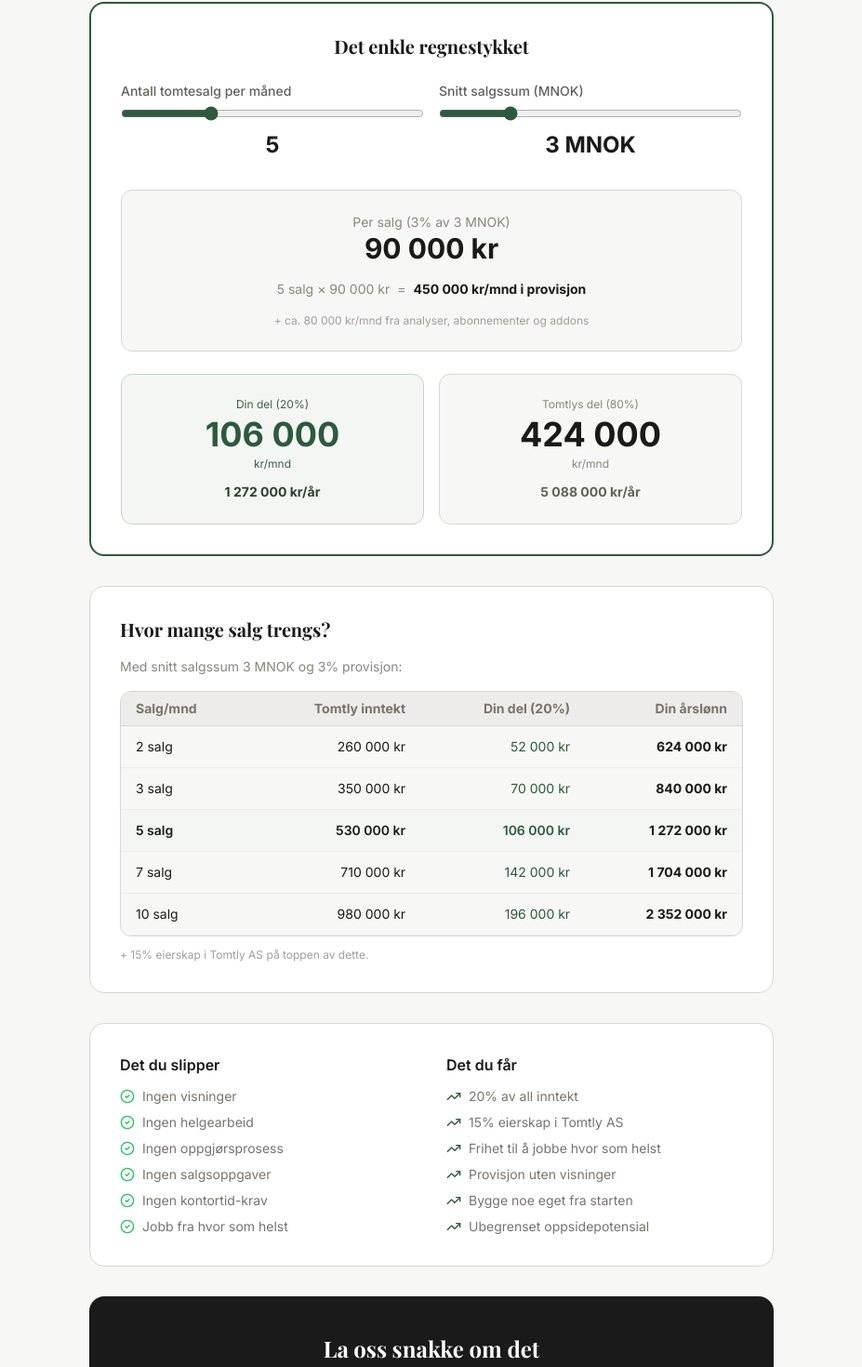
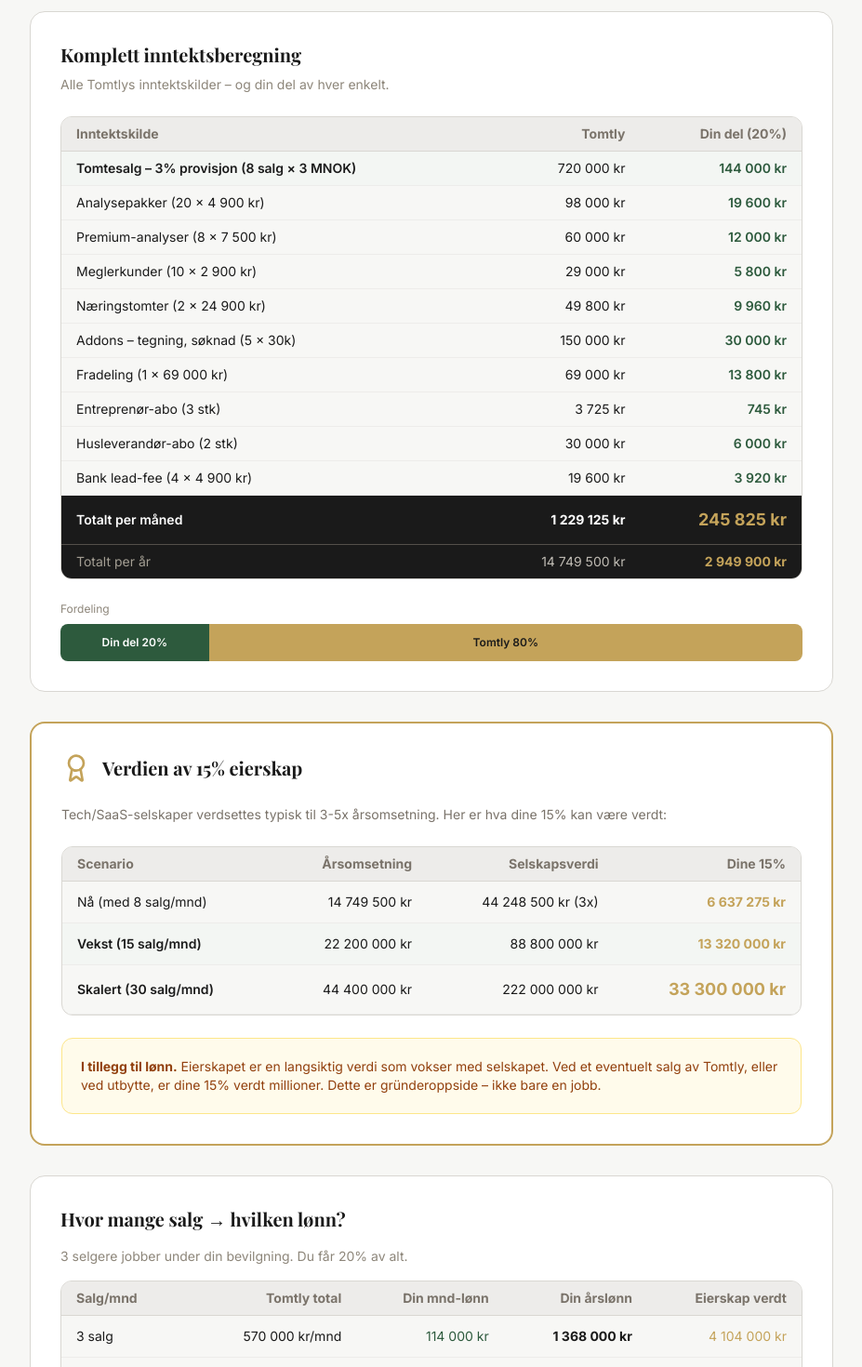
Before and after one commit to NOPSAS/tomtly, a Next.js app: page /megler-partner-Frederik in a window 1280 px wide. Shown: the part 1141-2611 px from the top of the page at 93% size, without its empty margins (176-1103 px from the left). Built offline with nearby package versions, Linux system fonts and the light colour scheme; no server answers; a web font is replaced by a local one.

Commit message:
Frederik pitch: complete revenue breakdown, ownership value growth, salary table

```diff
--- a/src/app/megler-partner-Frederik/page.tsx
+++ b/src/app/megler-partner-Frederik/page.tsx
@@ -1,27 +1,79 @@
 'use client'
 
 import { useState } from 'react'
-import { CheckCircle2, TrendingUp, Award, MapPin } from 'lucide-react'
+import { CheckCircle2, TrendingUp, Award } from 'lucide-react'
 
 export default function FrederikPage() {
-  const [salg, setSalg] = useState(5)
+  const [salg, setSalg] = useState(8) // 3 selgere × snitt
   const [snittpris, setSnittpris] = useState(3)
 
   const fmt = (n: number) => n.toLocaleString('nb-NO')
 
-  // 3% provisjon per salg
-  const provisjonPerSalg = snittpris * 1000000 * 0.03
-  const totalProvisjon = salg * provisjonPerSalg
+  // === INNTEKTER ===
+  // Provisjon (3% av salg)
+  const provPerSalg = snittpris * 1000000 * 0.03
+  const provTotal = salg * provPerSalg
 
-  // Fast inntekt Tomtly (analyser, abo, etc) – estimert
-  const fastInntekt = 80000
+  // Analyse fastpris (kunder som ikke velger 3%-modellen)
+  const analyserFast = 20
+  const inntektAnalyse = analyserFast * 4900
+  const premiumFast = 8
+  const inntektPremium = premiumFast * 7500
 
-  // Total Tomtly inntekt
-  const tomtlyTotal = totalProvisjon + fastInntekt
+  // Meglerkunder
+  const meglerKunder = 10
+  const inntektMegler = meglerKunder * 2900
 
-  // Frederiks 20%
-  const frederikMnd = Math.round(tomtlyTotal * 0.20)
+  // Næring
+  const naering = 2
+  const inntektNaering = naering * 24900
+
+  // Addons (tegning, søknad)
+  const addons = 5
+  const inntektAddons = addons * 30000
+
+  // Entreprenør-abo
+  const entAbo = 3
+  const inntektEnt = Math.round(entAbo * 14900 / 12)
+
+  // Husleverandør-abo
+  const husAbo = 2
+  const inntektHus = husAbo * 15000
+
+  // Bank lead-fee
+  const bankLeads = 4
+  const inntektBank = bankLeads * 4900
+
+  // Fradeling
+  const fradelinger = 1
+  const inntektFradeling = fradelinger * 69000
+
+  const totalMnd = provTotal + inntektAnalyse + inntektPremium + inntektMegler + inntektNaering + inntektAddons + inntektEnt + inntektHus + inntektBank + inntektFradeling
+
+  // Frederiks del
+  const frederikMnd = Math.round(totalMnd * 0.20)
   const frederikAar = frederikMnd * 12
+  const tomtlyMnd = totalMnd - frederikMnd
+
+  // Selskapsverdier (multiplier på årsomsetning)
+  const aarsomsetning = totalMnd * 12
+  const verdi3x = aarsomsetning * 3
+  const verdi5x = aarsomsetning * 5
+  const frederikEierVerdi3x = Math.round(verdi3x * 0.15)
+  const frederikEierVerdi5x = Math.round(verdi5x * 0.15)
+
+  const inntektsposter = [
+    { kilde: `Tomtesalg – 3% provisjon (${salg} salg × ${snittpris} MNOK)`, belop: provTotal, highlight: true },
+    { kilde: `Analysepakker (${analyserFast} × 4 900 kr)`, belop: inntektAnalyse },
+    { kilde: `Premium-analyser (${premiumFast} × 7 500 kr)`, belop: inntektPremium },
+    { kilde: `Meglerkunder (${meglerKunder} × 2 900 kr)`, belop: inntektMegler },
+    { kilde: `Næringstomter (${naering} × 24 900 kr)`, belop: inntektNaering },
+    { kilde: `Addons – tegning, søknad (${addons} × 30k)`, belop: inntektAddons },
+    { kilde: `Fradeling (${fradelinger} × 69 000 kr)`, belop: inntektFradeling },
+    { kilde: `Entreprenør-abo (${entAbo} stk)`, belop: inntektEnt },
+    { kilde: `Husleverandør-abo (${husAbo} stk)`, belop: inntektHus },
+    { kilde: `Bank lead-fee (${bankLeads} × 4 900 kr)`, belop: inntektBank },
+  ]
 
   return (
     <div className="min-h-screen bg-brand-50">
@@ -34,18 +86,16 @@
             Frederik – bli med og selg tomter med Tomtly
           </h1>
           <p className="text-lg text-brand-400 max-w-xl mx-auto">
-            Vi har plattformen, analysene og kundene. Vi trenger deg som megler. Med deg på laget selger vi tomter – og begge tjener godt.
+            Vi er 3 som selger tomter under din bevilgning. Du får 20% av alt vi tjener – og 15% eierskap i selskapet.
           </p>
         </div>
       </div>
 
-      <div className="max-w-3xl mx-auto px-4 -mt-8">
+      <div className="max-w-4xl mx-auto px-4 -mt-8">
 
-        {/* Tilbudet – enkelt */}
+        {/* Tilbudet */}
         <div className="bg-white rounded-2xl border border-brand-200 p-8 shadow-sm mb-8">
-          <h2 className="font-display text-2xl font-bold text-tomtly-dark mb-8 text-center">Tilbudet</h2>
-
-          <div className="grid grid-cols-2 gap-6 mb-8">
+          <div className="grid grid-cols-2 gap-6 mb-6">
             <div className="bg-tomtly-dark rounded-xl p-8 text-center">
               <p className="text-5xl font-bold text-white mb-2">20%</p>
               <p className="text-brand-400">av all Tomtly-inntekt</p>
@@ -55,126 +105,193 @@
               <p className="text-brand-400">eierskap i Tomtly AS</p>
             </div>
           </div>
-
           <ul className="space-y-2 text-sm text-brand-700">
-            <li className="flex items-start gap-2"><CheckCircle2 className="w-4 h-4 text-tomtly-accent mt-0.5 flex-shrink-0" />Du får 20% av alt Tomtly tjener – provisjon fra salg, analyser, abonnementer, alt</li>
-            <li className="flex items-start gap-2"><CheckCircle2 className="w-4 h-4 text-tomtly-accent mt-0.5 flex-shrink-0" />Du får 15% eierskap i selskapet – din andel vokser med Tomtly</li>
+            <li className="flex items-start gap-2"><CheckCircle2 className="w-4 h-4 text-tomtly-accent mt-0.5 flex-shrink-0" />Vi er 3 selgere som jobber under din meglerbevilgning</li>
+            <li className="flex items-start gap-2"><CheckCircle2 className="w-4 h-4 text-tomtly-accent mt-0.5 flex-shrink-0" />Du får 20% av ALL inntekt – provisjon, analyser, abonnementer, alt</li>
             <li className="flex items-start gap-2"><CheckCircle2 className="w-4 h-4 text-tomtly-accent mt-0.5 flex-shrink-0" />Jobb fra hvor som helst – kontor, hjemme, hytta</li>
-            <li className="flex items-start gap-2"><CheckCircle2 className="w-4 h-4 text-tomtly-accent mt-0.5 flex-shrink-0" />Ingen grunnlønn i starten – vi bygger dette sammen</li>
+            <li className="flex items-start gap-2"><CheckCircle2 className="w-4 h-4 text-tomtly-accent mt-0.5 flex-shrink-0" />Oppgjør gjøres av Propr – du slipper oppgjørsprosessen</li>
           </ul>
         </div>
 
-        {/* Hva vi gjør – enkelt */}
-        <div className="bg-white rounded-2xl border border-brand-200 p-8 mb-8">
-          <h2 className="font-display text-xl font-bold text-tomtly-dark mb-4">Hva Tomtly gjør</h2>
-          <p className="text-sm text-brand-600 mb-6">
-            Tomtly finner tomter, lager profesjonelle mulighetsstudier, og presenterer dem for kjøpere. Med en megler på laget kan vi selge tomtene og ta 3% provisjon. Oppgjøret gjøres av Propr.
-          </p>
-
-          <div className="bg-brand-50 rounded-xl p-5 border border-brand-200">
-            <p className="text-sm text-brand-700"><strong>Tomtly gjør:</strong> Finner tomter, lager analyse, markedsfører, kobler kjøper og selger</p>
-            <p className="text-sm text-brand-700 mt-1"><strong>Du gjør:</strong> Signerer som ansvarlig megler, håndterer kontrakt</p>
-            <p className="text-sm text-brand-700 mt-1"><strong>Propr gjør:</strong> Oppgjør (9 990 kr, betalt av selger)</p>
-          </div>
-        </div>
-
-        {/* DET ENKLE REGNESTYKKET */}
+        {/* Salg-slider */}
         <div className="bg-white rounded-2xl border-2 border-tomtly-accent p-8 mb-8">
-          <h2 className="font-display text-xl font-bold text-tomtly-dark mb-6 text-center">Det enkle regnestykket</h2>
-
-          {/* Input */}
-          <div className="grid grid-cols-2 gap-4 mb-8">
+          <h2 className="font-display text-xl font-bold text-tomtly-dark mb-6 text-center">Hva du tjener</h2>
+          <div className="grid grid-cols-2 gap-6 mb-6">
             <div>
-              <label className="block text-sm font-medium text-brand-700 mb-1">Antall tomtesalg per måned</label>
-              <input type="range" min={1} max={15} value={salg} onChange={(e) => setSalg(Number(e.target.value))} className="w-full accent-tomtly-accent" />
-              <p className="text-center text-2xl font-bold text-tomtly-dark mt-1">{salg}</p>
+              <label className="block text-sm font-medium text-brand-700 mb-1">Tomtesalg per måned (3 selgere totalt)</label>
+              <input type="range" min={2} max={20} value={salg} onChange={(e) => setSalg(Number(e.target.value))} className="w-full accent-tomtly-accent" />
+              <p className="text-center text-3xl font-bold text-tomtly-dark mt-1">{salg}</p>
             </div>
             <div>
               <label className="block text-sm font-medium text-brand-700 mb-1">Snitt salgssum (MNOK)</label>
               <input type="range" min={1} max={10} step={0.5} value={snittpris} onChange={(e) => setSnittpris(Number(e.target.value))} className="w-full accent-tomtly-accent" />
-              <p className="text-center text-2xl font-bold text-tomtly-dark mt-1">{snittpris} MNOK</p>
+              <p className="text-center text-3xl font-bold text-tomtly-dark mt-1">{snittpris} MNOK</p>
             </div>
           </div>
 
-          {/* Resultat – visuelt og enkelt */}
-          <div className="bg-brand-50 rounded-xl p-6 border border-brand-200 mb-6">
-            <div className="text-center mb-4">
-              <p className="text-sm text-brand-500">Per salg (3% av {snittpris} MNOK)</p>
-              <p className="text-3xl font-bold text-tomtly-dark">{fmt(provisjonPerSalg)} kr</p>
-            </div>
-            <div className="flex items-center justify-center gap-2 text-brand-500 text-sm mb-4">
-              <span>{salg} salg × {fmt(provisjonPerSalg)} kr</span>
-              <span>=</span>
-              <span className="font-bold text-tomtly-dark">{fmt(totalProvisjon)} kr/mnd i provisjon</span>
-            </div>
-            <div className="text-center text-xs text-brand-400">
-              + ca. {fmt(fastInntekt)} kr/mnd fra analyser, abonnementer og addons
-            </div>
-          </div>
-
-          {/* Fordeling */}
+          {/* Resultat */}
           <div className="grid grid-cols-2 gap-4">
             <div className="bg-forest-50 rounded-xl p-6 text-center border border-forest-200">
-              <p className="text-xs text-forest-600 mb-1">Din del (20%)</p>
+              <p className="text-xs text-forest-600 mb-1">Din månedslønn</p>
               <p className="text-4xl font-bold text-tomtly-accent">{fmt(frederikMnd)}</p>
-              <p className="text-xs text-forest-600 mt-1">kr/mnd</p>
-              <p className="text-sm font-bold text-forest-800 mt-3">{fmt(frederikAar)} kr/år</p>
+              <p className="text-sm text-forest-700 mt-1">kr/mnd</p>
             </div>
-            <div className="bg-brand-50 rounded-xl p-6 text-center border border-brand-200">
-              <p className="text-xs text-brand-500 mb-1">Tomtlys del (80%)</p>
-              <p className="text-4xl font-bold text-tomtly-dark">{fmt(Math.round(tomtlyTotal * 0.80))}</p>
-              <p className="text-xs text-brand-500 mt-1">kr/mnd</p>
-              <p className="text-sm font-bold text-brand-700 mt-3">{fmt(Math.round(tomtlyTotal * 0.80) * 12)} kr/år</p>
+            <div className="bg-tomtly-dark rounded-xl p-6 text-center">
+              <p className="text-xs text-brand-400 mb-1">Din årslønn</p>
+              <p className="text-4xl font-bold text-tomtly-gold">{fmt(frederikAar)}</p>
+              <p className="text-sm text-brand-400 mt-1">kr/år</p>
             </div>
           </div>
         </div>
 
-        {/* Tabell: salg → lønn */}
+        {/* KOMPLETT INNTEKTSBEREGNING */}
         <div className="bg-white rounded-2xl border border-brand-200 p-8 mb-8">
-          <h2 className="font-display text-xl font-bold text-tomtly-dark mb-4">Hvor mange salg trengs?</h2>
-          <p className="text-sm text-brand-500 mb-4">Med snitt salgssum {snittpris} MNOK og 3% provisjon:</p>
+          <h2 className="font-display text-xl font-bold text-tomtly-dark mb-2">Komplett inntektsberegning</h2>
+          <p className="text-sm text-brand-500 mb-6">Alle Tomtlys inntektskilder – og din del av hver enkelt.</p>
 
+          <div className="bg-brand-50 rounded-xl border border-brand-200 overflow-hidden mb-6">
+            <table className="w-full text-sm">
+              <thead>
+                <tr className="bg-brand-100 border-b border-brand-200">
+                  <th className="text-left py-2 px-4 text-brand-600">Inntektskilde</th>
+                  <th className="text-right py-2 px-4 text-brand-600">Tomtly</th>
+                  <th className="text-right py-2 px-4 text-brand-600">Din del (20%)</th>
+                </tr>
+              </thead>
+              <tbody>
+                {inntektsposter.map((p) => (
+                  <tr key={p.kilde} className={`border-b border-brand-100 ${p.highlight ? 'bg-forest-50' : ''}`}>
+                    <td className={`py-2 px-4 ${p.highlight ? 'font-semibold' : ''}`}>{p.kilde}</td>
+                    <td className="text-right py-2 px-4">{fmt(p.belop)} kr</td>
+                    <td className="text-right py-2 px-4 text-tomtly-accent font-semibold">{fmt(Math.round(p.belop * 0.20))} kr</td>
+                  </tr>
+                ))}
+              </tbody>
+              <tfoot>
+                <tr className="bg-tomtly-dark text-white">
+                  <td className="py-3 px-4 font-semibold">Totalt per måned</td>
+                  <td className="text-right py-3 px-4 font-bold">{fmt(totalMnd)} kr</td>
+                  <td className="text-right py-3 px-4 font-bold text-tomtly-gold text-lg">{fmt(frederikMnd)} kr</td>
+                </tr>
+                <tr className="bg-tomtly-dark text-white border-t border-brand-800">
+                  <td className="py-2 px-4 text-brand-400">Totalt per år</td>
+                  <td className="text-right py-2 px-4 text-brand-300">{fmt(totalMnd * 12)} kr</td>
+                  <td className="text-right py-2 px-4 font-bold text-tomtly-gold">{fmt(frederikAar)} kr</td>
+                </tr>
+              </tfoot>
+            </table>
+          </div>
+
+          {/* Visuell bar */}
+          <div>
+            <p className="text-xs text-brand-500 mb-2">Fordeling</p>
+            <div className="flex rounded-lg overflow-hidden h-10">
+              <div className="bg-tomtly-accent flex items-center justify-center text-white text-xs font-semibold" style={{ width: '20%' }}>
+                Din del 20%
+              </div>
+              <div className="bg-tomtly-gold flex items-center justify-center text-tomtly-dark text-xs font-semibold" style={{ width: '80%' }}>
+                Tomtly 80%
+              </div>
+            </div>
+          </div>
+        </div>
+
+        {/* EIERSKAPSVERDI */}
+        <div className="bg-white rounded-2xl border-2 border-tomtly-gold p-8 mb-8">
+          <div className="flex items-center gap-3 mb-6">
+            <Award className="w-8 h-8 text-tomtly-gold" />
+            <h2 className="font-display text-xl font-bold text-tomtly-dark">Verdien av 15% eierskap</h2>
+          </div>
+          <p className="text-sm text-brand-600 mb-6">
+            Tech/SaaS-selskaper verdsettes typisk til 3-5x årsomsetning. Her er hva dine 15% kan være verdt:
+          </p>
+
+          <div className="bg-brand-50 rounded-xl border border-brand-200 overflow-hidden mb-6">
+            <table className="w-full text-sm">
+              <thead>
+                <tr className="bg-brand-100 border-b border-brand-200">
+                  <th className="text-left py-2 px-4 text-brand-600">Scenario</th>
+                  <th className="text-right py-2 px-4 text-brand-600">Årsomsetning</th>
+                  <th className="text-right py-2 px-4 text-brand-600">Selskapsverdi</th>
+                  <th className="text-right py-2 px-4 text-brand-600">Dine 15%</th>
+                </tr>
+              </thead>
+              <tbody>
+                <tr className="border-b border-brand-100">
+                  <td className="py-3 px-4">Nå (med {salg} salg/mnd)</td>
+                  <td className="text-right py-3 px-4">{fmt(aarsomsetning)} kr</td>
+                  <td className="text-right py-3 px-4">{fmt(verdi3x)} kr (3x)</td>
+                  <td className="text-right py-3 px-4 font-bold text-tomtly-gold">{fmt(frederikEierVerdi3x)} kr</td>
+                </tr>
+                <tr className="border-b border-brand-100 bg-forest-50">
+                  <td className="py-3 px-4 font-semibold">Vekst (15 salg/mnd)</td>
+                  <td className="text-right py-3 px-4">{fmt((15 * snittpris * 1000000 * 0.03 + 500000) * 12)} kr</td>
+                  <td className="text-right py-3 px-4">{fmt((15 * snittpris * 1000000 * 0.03 + 500000) * 12 * 4)} kr</td>
+                  <td className="text-right py-3 px-4 font-bold text-tomtly-gold">{fmt(Math.round((15 * snittpris * 1000000 * 0.03 + 500000) * 12 * 4 * 0.15))} kr</td>
+                </tr>
+                <tr className="border-b border-brand-100">
+                  <td className="py-3 px-4 font-semibold">Skalert (30 salg/mnd)</td>
+                  <td className="text-right py-3 px-4">{fmt((30 * snittpris * 1000000 * 0.03 + 1000000) * 12)} kr</td>
+                  <td className="text-right py-3 px-4">{fmt((30 * snittpris * 1000000 * 0.03 + 1000000) * 12 * 5)} kr</td>
+                  <td className="text-right py-3 px-4 font-bold text-tomtly-gold text-lg">{fmt(Math.round((30 * snittpris * 1000000 * 0.03 + 1000000) * 12 * 5 * 0.15))} kr</td>
+                </tr>
+              </tbody>
+            </table>
+          </div>
+
+          <div className="bg-amber-50 rounded-xl p-5 border border-amber-200">
+            <p className="text-sm text-amber-800">
+              <strong>I tillegg til lønn.</strong> Eierskapet er en langsiktig verdi som vokser med selskapet. Ved et eventuelt salg av Tomtly, eller ved utbytte, er dine 15% verdt millioner. Dette er gründeroppside – ikke bare en jobb.
+            </p>
+          </div>
+        </div>
+
+        {/* Salg → lønn tabell */}
+        <div className="bg-white rounded-2xl border border-brand-200 p-8 mb-8">
+          <h2 className="font-display text-xl font-bold text-tomtly-dark mb-4">Hvor mange salg → hvilken lønn?</h2>
+          <p className="text-sm text-brand-500 mb-4">3 selgere jobber under din bevilgning. Du får 20% av alt.</p>
           <div className="bg-brand-50 rounded-xl border border-brand-200 overflow-hidden">
             <table className="w-full text-sm">
               <thead>
                 <tr className="bg-brand-100 border-b border-brand-200">
                   <th className="text-left py-2 px-4 text-brand-600">Salg/mnd</th>
-                  <th className="text-right py-2 px-4 text-brand-600">Tomtly inntekt</th>
-                  <th className="text-right py-2 px-4 text-brand-600">Din del (20%)</th>
+                  <th className="text-right py-2 px-4 text-brand-600">Tomtly total</th>
+                  <th className="text-right py-2 px-4 text-brand-600">Din mnd-lønn</th>
                   <th className="text-right py-2 px-4 text-brand-600">Din årslønn</th>
+                  <th className="text-right py-2 px-4 text-brand-600">Eierskap verdt</th>
                 </tr>
               </thead>
               <tbody>
-                {[2, 3, 5, 7, 10].map((s) => {
+                {[3, 5, 8, 10, 15, 20].map((s) => {
                   const prov = s * snittpris * 1000000 * 0.03
-                  const total = prov + fastInntekt
-                  const din = Math.round(total * 0.20)
+                  const fast = 300000
+                  const tot = prov + fast
+                  const din = Math.round(tot * 0.20)
                   const aar = din * 12
-                  const highlight = s === salg
+                  const eierskap = Math.round(tot * 12 * 4 * 0.15)
+                  const hl = s === salg
                   return (
-                    <tr key={s} className={`border-b border-brand-100 ${highlight ? 'bg-forest-50 font-semibold' : ''}`}>
+                    <tr key={s} className={`border-b border-brand-100 ${hl ? 'bg-forest-50 font-semibold' : ''}`}>
                       <td className="py-3 px-4">{s} salg</td>
-                      <td className="text-right py-3 px-4">{fmt(total)} kr</td>
+                      <td className="text-right py-3 px-4">{fmt(tot)} kr/mnd</td>
                       <td className="text-right py-3 px-4 text-tomtly-accent">{fmt(din)} kr</td>
                       <td className="text-right py-3 px-4 font-bold">{fmt(aar)} kr</td>
+                      <td className="text-right py-3 px-4 text-tomtly-gold">{fmt(eierskap)} kr</td>
                     </tr>
                   )
                 })}
               </tbody>
             </table>
           </div>
-          <p className="text-xs text-brand-400 mt-3">
-            + 15% eierskap i Tomtly AS på toppen av dette.
-          </p>
         </div>
 
-        {/* Hva du slipper */}
+        {/* Hva du slipper/får */}
         <div className="bg-white rounded-2xl border border-brand-200 p-8 mb-8">
           <div className="grid grid-cols-1 md:grid-cols-2 gap-8">
             <div>
               <h3 className="font-semibold text-tomtly-dark mb-3">Det du slipper</h3>
               <ul className="space-y-2">
-                {['Ingen visninger', 'Ingen helgearbeid', 'Ingen oppgjørsprosess', 'Ingen salgsoppgaver', 'Ingen kontortid-krav', 'Jobb fra hvor som helst'].map((i) => (
+                {['Ingen visninger', 'Ingen helgearbeid', 'Ingen oppgjørsprosess (Propr)', 'Ingen salgsoppgaver', 'Jobb fra hvor som helst', 'Ingen kontortid-krav'].map((i) => (
                   <li key={i} className="flex items-start gap-2 text-sm text-brand-600"><CheckCircle2 className="w-4 h-4 text-green-500 flex-shrink-0 mt-0.5" />{i}</li>
                 ))}
               </ul>
@@ -182,7 +299,7 @@
             <div>
               <h3 className="font-semibold text-tomtly-dark mb-3">Det du får</h3>
               <ul className="space-y-2">
-                {['20% av all inntekt', '15% eierskap i Tomtly AS', 'Frihet til å jobbe hvor som helst', 'Provisjon uten visninger', 'Bygge noe eget fra starten', 'Ubegrenset oppsidepotensial'].map((i) => (
+                {['20% av all inntekt', '15% eierskap i Tomtly AS', '3 selgere under din bevilgning', 'Frihet til å jobbe hvor som helst', 'Bygge noe eget som gründer', 'Millionverdi i eierskap over tid'].map((i) => (
                   <li key={i} className="flex items-start gap-2 text-sm text-brand-600"><TrendingUp className="w-4 h-4 text-tomtly-accent flex-shrink-0 mt-0.5" />{i}</li>
                 ))}
               </ul>
@@ -193,14 +310,10 @@
         {/* CTA */}
         <div className="bg-tomtly-dark rounded-2xl p-10 text-center mb-16">
           <h2 className="font-display text-2xl font-bold text-white mb-4">La oss snakke om det</h2>
-          <p className="text-brand-400 mb-6">Ring eller send en melding. Vi tar en kaffe.</p>
+          <p className="text-brand-400 mb-6">Ring eller send en melding. Vi tar en kaffe og ser på tallene sammen.</p>
           <div className="flex flex-col sm:flex-row gap-4 justify-center">
-            <a href="tel:+4740603908" className="px-8 py-4 bg-tomtly-accent text-white font-semibold rounded-xl hover:bg-forest-700 transition-colors">
-              Ring Jakob – 40603908
-            </a>
-            <a href="mailto:hey@nops.no?subject=Tomtly%20megler-partner" className="px-8 py-4 bg-white/10 border border-white/30 text-white font-semibold rounded-xl hover:bg-white/20 transition-colors">
-              Send e-post
-            </a>
+            <a href="tel:+4740603908" className="px-8 py-4 bg-tomtly-accent text-white font-semibold rounded-xl hover:bg-forest-700 transition-colors">Ring Jakob – 40603908</a>
+            <a href="mailto:hey@nops.no?subject=Tomtly%20megler-partner" className="px-8 py-4 bg-white/10 border border-white/30 text-white font-semibold rounded-xl hover:bg-white/20 transition-colors">Send e-post</a>
           </div>
         </div>
       </div>
```
